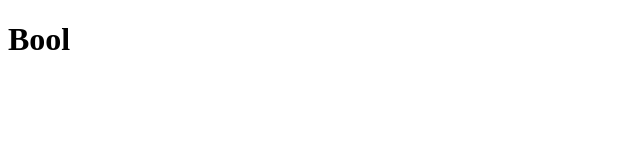
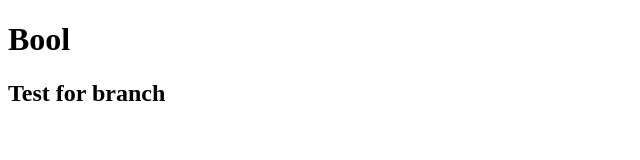
Before and after one commit to Teecolz/bool, a website: page index.html in a window 1280 px wide. Shown: the whole page, without its empty margins (0-640 px from the left). Drawn offline with Linux system fonts and the light colour scheme.

Commit message:
test for gh-pages branch

```diff
--- a/index.html
+++ b/index.html
@@ -7,5 +7,6 @@
   </head>
   <body>
     <h1>Bool</h1>
+    <h2>Test for branch</h2>
   </body>
 </html>
```
